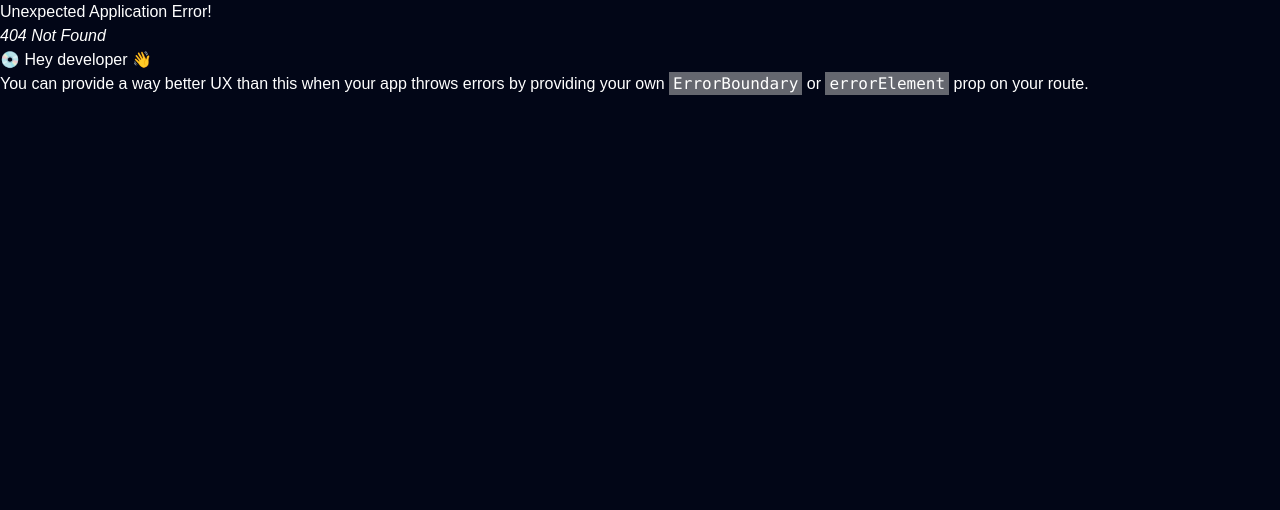
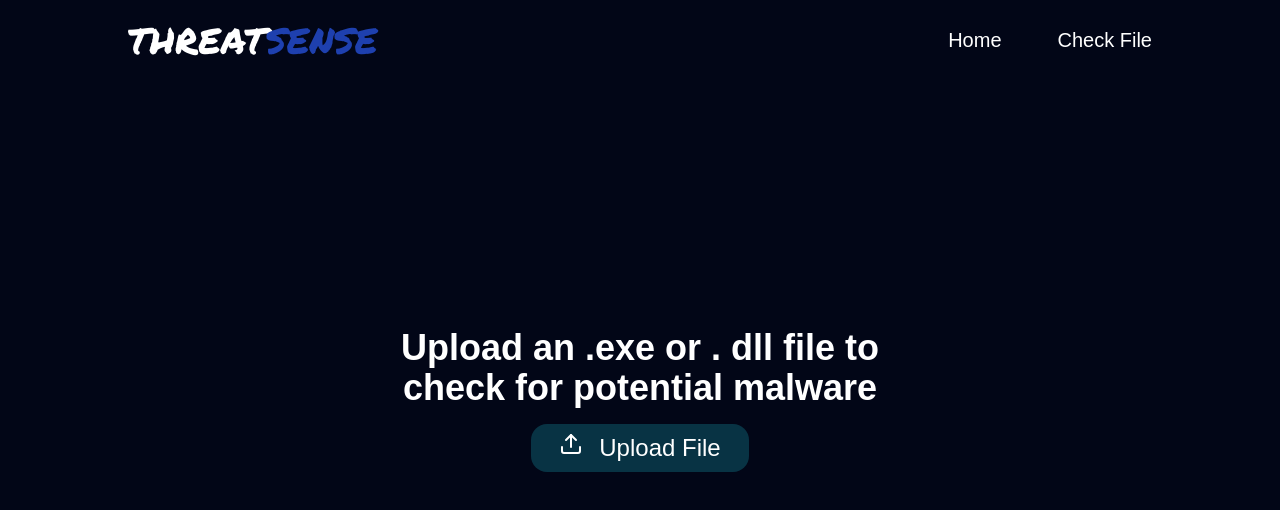
Before and after one commit to AllenKirby/ThreatSense, a React (Vite) app: page /checkfile in a window 1280 px wide. Before the commit this address had no page. Shown: the top 510 px of the page. Built offline with nearby package versions, Linux system fonts and the light colour scheme.

Commit message:
design adjusted

```diff
--- a/package.json
+++ b/package.json
@@ -15,6 +15,7 @@
     "prop-types": "^15.8.1",
     "react": "^18.2.0",
     "react-dom": "^18.2.0",
+    "react-icons": "^5.1.0",
     "react-lottie": "^1.2.4",
     "react-router-dom": "^6.23.0"
   },
--- /dev/null
+++ b/src/components/checkfile.jsx
@@ -0,0 +1,24 @@
+import { FiUpload } from 'react-icons/fi'
+
+const Testnetwork = () => {
+
+  const uploadFile = () =>{
+    let input = document.createElement('input');
+    input.type = 'file';
+    input.accept = '.exe, .dll';
+    input.click();
+  }
+
+  return (
+    <section className="w-full h-4/5 flex items-center justify-center">
+      <div className="w-auto h-auto text-center p-7">
+        <p className="text-4xl font-semibold">Upload an .exe or . dll file to <br /> check for potential malware</p>
+        <div className='w-full flex items-center justify-center'>
+          <button onClick={uploadFile} className="text-2xl px-7 py-2 rounded-2xl bg-cyan-950 mt-4 hover:bg-white hover:text-slate-900 hover:scale-125 transition-all duration-150 flex"><FiUpload color='white' className='mr-4'/> Upload File</button>
+        </div>
+      </div>
+    </section>
+  )
+}
+
+export default Testnetwork
--- a/src/components/home.jsx
+++ b/src/components/home.jsx
@@ -1,15 +1,18 @@
+import { Link } from "react-router-dom"
 
 const home = () => {
 
   return (
-    <section className="w-full p-14">
-      <div className="p-14">
+    <section className="w-full h-4/5 p-14 flex items-center justify-center">
         <article className="p-14 text-center">
           <p className="text-5xl mb-4">Welcome to <span className=" font-permanentMarker">THREAT<span className='text-blue-800'>SENSE</span></span></p>
           <p className="text-3xl font-light">Shielding Your Network: A Sentry Against Intrusions</p>
-          <button className="text-2xl px-7 py-2 rounded-lg bg-cyan-950 mt-4 hover:bg-white hover:text-slate-900 hover:scale-125 transition-all duration-150">Get Started</button>
+          <div className="w-full flex items-center justify-center">
+            <div className="cursor-pointer w-1/2 text-2xl px-7 py-2 rounded-lg bg-cyan-950 mt-4 hover:bg-white hover:text-slate-900 hover:scale-125 transition-all duration-150">
+              <Link to={'/checkfile'}>Get Started</Link>
+            </div>
+          </div>
         </article>
-      </div>
     </section>
   )
 }
--- a/src/components/test-network.jsx
+++ /dev/null
@@ -1,7 +0,0 @@
-const Testnetwork = () => {
-  return (
-    <section></section>
-  )
-}
-
-export default Testnetwork
--- a/src/layout/RootLayout.jsx
+++ b/src/layout/RootLayout.jsx
@@ -5,16 +5,14 @@ const RootLayout = () => {
     <>
       <header className='w-full h-auto py-5 px-32 flex items-center justify-between'>
         <div>
-          <p className='text-2xl font-permanentMarker'>THREAT<span className='text-blue-800'>SENSE</span></p>
+          <p className='text-4xl font-permanentMarker'>THREAT<span className='text-blue-800'>SENSE</span></p>
         </div>
         <nav className='text-xl font-medium'>
           <NavLink className='mr-7 hover:text-blue-800 transition-all duration-100' to="/">Home</NavLink>
-          <NavLink className='ml-7 hover:text-blue-800 transition-all duration-100' to="/testnetwork">Test Network</NavLink>
+          <NavLink className='ml-7 hover:text-blue-800 transition-all duration-100' to="/checkfile">Check File</NavLink>
         </nav>
       </header>
-      <section className='w-full'>
         <Outlet/>
-      </section>
     </>
   )
 }
--- a/src/pages/mainpage.jsx
+++ b/src/pages/mainpage.jsx
@@ -5,7 +5,7 @@ import RootLayout from '../layout/RootLayout'
 
 //components
 import Home from '../components/home'
-import Test from '../components/test-network'
+import CheckFile from '../components/checkfile'
 
 import supabase from '../config/supabaseClient'
 
@@ -13,7 +13,7 @@ const router = createBrowserRouter(
   createRoutesFromElements(
     <Route element={<RootLayout />}>
       <Route index element={<Home />} />
-      <Route path="/testnetwork" element={<Test />}/>
+      <Route path="/checkfile" element={<CheckFile />}/>
     </Route>
   )
 )
```
Also changed, not shown: 1 other file (tests, documents, lock files or other folders).
